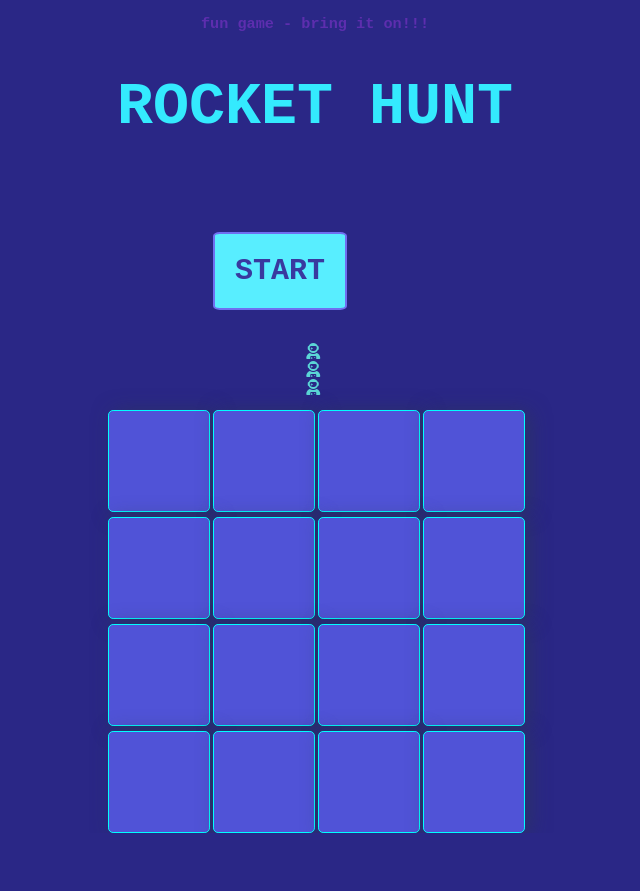
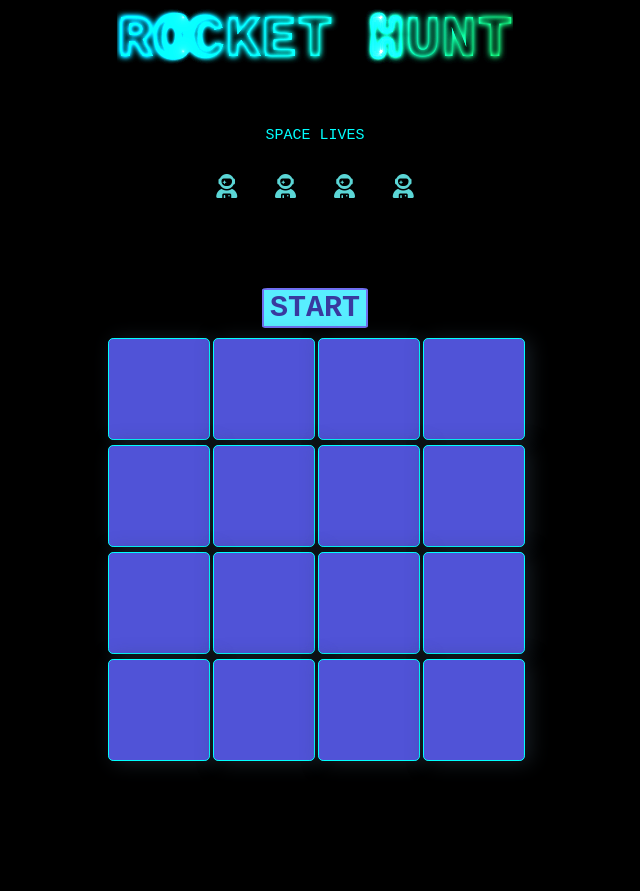
Before and after one commit to Evike9/project1-web-game, a plain HTML site: page index.html in a window 1280 px wide. Shown: the whole page, without its empty margins (325-965 px from the left). Before the commit the page ends 833 px from the top, so only its background shows below. Drawn offline with Linux system fonts and the light colour scheme.

Commit message:
nav updated

```diff
--- a/index.html
+++ b/index.html
@@ -13,24 +13,34 @@
     ></script>
   </head>
   <body>
+
+      <div>
+        <!--<h3>fun game - bring it on!!!</h3>-->
+      </div>
     <nav>
-      <div>
-        <h3>fun game - bring it on!!!</h3>
+      <div class="neon-wrapper">
+        <span class="txt">ROCKET HUNT</span>
+        <span class="gradient"></span>
+        <span class="dodge"></span>
       </div>
+      <h1></h1>
     </nav>
-    <header>
-      <h1>ROCKET HUNT</h1>
-    </header>
 
     <div class="container">
-      <button class="start-btn">START</button>
-      <!-- SPACE LIFE-->
-      <div class="space-life">
-        <ul class="astronaut">
+      <!-- SPACE LIVES-->
+
+      <div class="astro">
+        <div>
+          <p class="space-lives">SPACE LIVES</p>
           <span class="fas fa-user-astronaut"></span>
           <span class="fas fa-user-astronaut"></span>
           <span class="fas fa-user-astronaut"></span>
-        </ul>
+          <span class="fas fa-user-astronaut"></span>
+        </div>
+      </div>
+
+      <div>
+        <button class="start-btn">START</button>
       </div>
 
       <!-- GRID-->
@@ -54,8 +64,7 @@
       </div>
 
       <!-- ROCKET check JS-->
-
-
+      <canvas id="canvas" width="150" height="150"></canvas>
 
       <!--<div class="timer"></div> -->
 
--- a/index.js
+++ b/index.js
@@ -16,6 +16,14 @@ let startbtn = document.querySelector(".start-btn");
 let board = document.getElementById("game-board");
 const astro = document.querySelectorAll(".fas fa-user-astronaut");
 //let windowbtn = document.querySelectorAll(".window");
+
+
+
+function draw(){
+ const rock = document.getElementById("canvas")
+}
+
+
 
 function moveRocketRandomly() {
   const number = Math.floor(Math.random() * 15); // choisir un num entre 0 et 15
@@ -46,7 +54,7 @@ function windowclicked(event) {
 }
 
 function start(event) {
-  applyCSSAnimationToCardRandomly();
+  applyCSSAnimationToCardRandomly()
   moveRocketRandomly();
 }
 
--- a/styles.css
+++ b/styles.css
@@ -4,13 +4,62 @@
 
 
 body {
-  background-color: rgb(42, 39, 134);
+  background-color: #000000;
 }
 
-h1 {
+/*h1 {
   text-align: center;
   color: rgb(52, 234, 254);
   font-size: 60px;
+  position: relative;
+}*/
+
+/*ROCKET HUNT*/
+.txt {
+  color:rgb(10, 225, 249);
+  font-size:60px;
+  font-weight: bold;
+  text-transform: uppercase;
+  background: #000000;
+}
+.txt::before {
+  content: "ROCKET HUNT";
+  position: absolute;
+  mix-blend-mode: difference;
+  filter: blur(3px);
+}
+.neon-wrapper {
+  position: absolute;
+  top: 5%;
+  left: 50%;
+  transform: translate(-50%, -50%);
+  display:inline-flexbox;
+  filter: brightness(300%);
+  overflow: hidden;
+}
+.gradient{
+  background: linear-gradient(114.5793141156962deg, rgba(6, 227, 250,1) 4.927083333333334%,rgba(229, 151, 64,1) 97.84374999999999%);
+  position: absolute;
+  top: 0;
+  left:0;
+  width: 100%;
+  height:100%;
+  mix-blend-mode: multiply;
+}
+.dodge {
+  background: radial-gradient(circle,white,black 35%) center / 25% 25%;
+  position: absolute;
+  top:-100%;
+  left:-100%;
+  right:0;
+  bottom:0;
+  mix-blend-mode: color-dodge;
+  animation: dodge-area 3s linear infinite;
+}
+@keyframes dodge-area {
+  to {
+      transform: translate(50%,50%);
+  }
 }
 
 h3 {
@@ -19,23 +68,42 @@ h3 {
 }
 
 .start-btn {
-  padding: 20px;
-  margin: 50px 90px 20px 20px;
   color: rgb(57, 57, 159);
   font-weight:bold;
   font-size: 30px;
   background-color:rgb(88, 238, 255);
   border: 2px solid rgb(111, 111, 241);
   border-radius: 5%;
-  align-items: center;
+  margin:10px;
+  animation: shake 0.8s cubic-bezier(0.075, 0.82, 0.165, 1) both;
+}
+
+
+
+.astro{
+  display: flex;
+  flex-direction: row;
+  justify-content: center;
+  padding: 60px;
+  margin: 5px;
+  display: hidden;
+}
+
+.space-lives{
+  color: aqua;
+  text-align: center;
+  font-size: 15px;
+  margin-top: 20%;
+
 }
 
 .fa-user-astronaut {
   color: rgb(91, 214, 214);
-  width: 300%;
   display: flex;
-  flex-direction: row;
-  justify-content: center;
+  justify-content: space-around;
+  font-size: 150%;
+  margin: 15px;
+
 }
 
 #game-board {
@@ -75,11 +143,11 @@ h3 {
 }
 
 .window.window1 {
-  animation: color-me-in1 6s infinite;
+  animation: color-me-in1 6s infinite ;
 }
 
 .window2 {
-  animation: color-me-in2 6s infinite;
+  animation: color-me-in2 6s infinite ;
 }
 
 .window3 {
@@ -94,56 +162,56 @@ h3 {
 
 @keyframes color-me-in1 {
   0% {
-    background: rgb(80, 83, 215);
+    background: rgb(80, 141, 215);
   }
 
   40% {
-    background: rgb(54, 123, 34);
+    background: rgb(71, 147, 50);
   }
 
   100% {
-    background: rgb(191, 29, 255);
+    background: rgb(207, 85, 255);
   }
 }
 
 @keyframes color-me-in2 {
   0% {
-    background: rgb(80, 83, 215);
+    background: rgb(130, 132, 255);
   }
 
-  50% {
-    background: rgb(111, 111, 241);
+  40% {
+    background: rgb(111, 241, 178);
   }
 
-  90% {
+  100% {
     background: rgb(88, 238, 255);
   }
 }
 
 @keyframes color-me-in3 {
   0% {
-    background: rgb(80, 83, 215);
+    background: rgb(172, 61, 241);
   }
 
-  5% {
+  40% {
     background: rgb(2, 156, 164);
   }
 
   100% {
-    background: rgb(39, 39, 166);
+    background: rgb(39, 147, 166);
   }
 }
 
 @keyframes color-me-in4 {
   0% {
-    background: rgb(80, 83, 215);
+    background: rgb(84, 171, 233);
   }
 
-  10% {
+  40% {
     background: rgb(232, 132, 247);
   }
 
-  100% {
-    background: rgb(39, 39, 166);
+  30% {
+    background: rgb(33, 33, 169);
   }
 }
```
